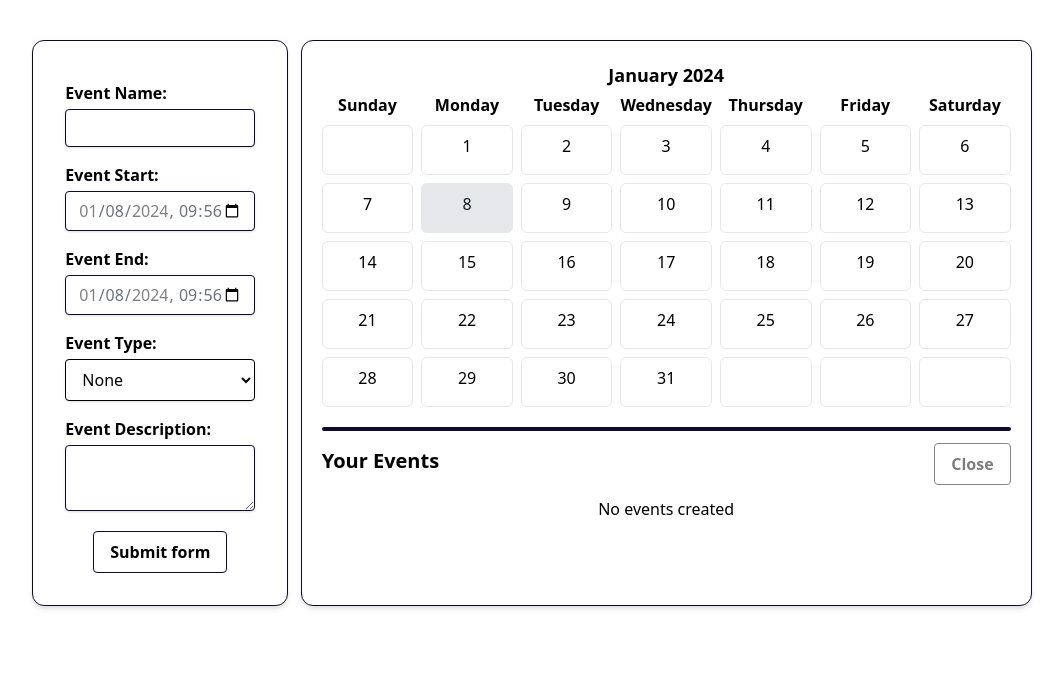
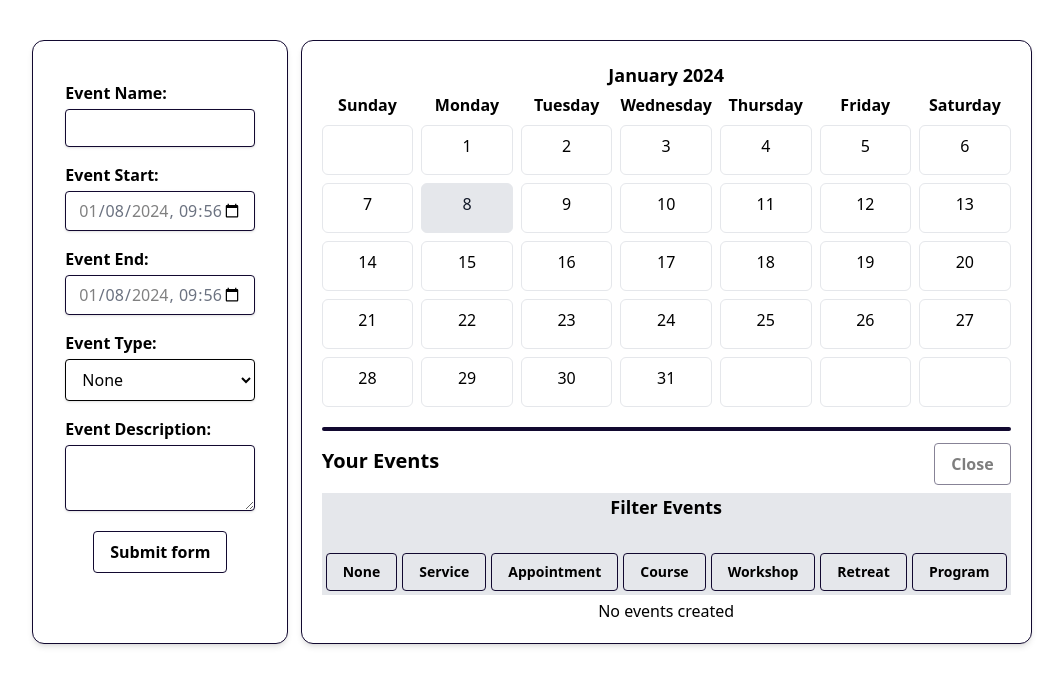
Before and after one commit to neoladsouza/event-calendar-control, a React (Create React App) app in the folder client/: page / in a window 1280 px wide. Shown: the top 686 px of the page, without its empty margins (108-1171 px from the left). Built offline with nearby package versions, Linux system fonts and the light colour scheme.

Commit message:
um filter buttons can be clicked, logged

```diff
--- a/client/src/App.js
+++ b/client/src/App.js
@@ -4,9 +4,8 @@ import { v4 as uuidv4 } from 'uuid';
 import { eachDayOfInterval, endOfMonth, format, getDay, isToday, startOfMonth, isBefore, isEqual, isAfter } from 'date-fns';
 import clsx from 'clsx';
 
-// CURRENT GOAL ->
-// UPCOMING GOALS -> filter events (event type)
-// LATER GOALS -> proper input validation, provide clarity about edit/save/submit form buttons (refactor code)
+// CURRENT GOAL -> filter events by event type -> filter allEvents, eventsByDate based on which type is selected
+// LATER GOALS -> color coding events by type, proper input validation, provide clarity about edit/save/submit form buttons (refactor code)
 
 class CustomDate extends Date {
   toISOStringWithOffset() {
@@ -64,7 +63,7 @@ export default function FormApp() {
     let newEvent;
 
     // checking if event exists in array
-    const noEventMatchesCurrentID = allEvents.every((event) => (event.id !== currentEventID))
+    const noEventMatchesCurrentID = allEvents.every((event) => (event.id !== currentEventID));
     if (noEventMatchesCurrentID) { // create a new event if no events in the array match the current ID
       console.log("creating a new event...");
       newEvent = {
@@ -272,9 +271,9 @@ export default function FormApp() {
               <label htmlFor="eventDesc" className="block text-left text-m font-bold mb-1">Event Description: </label>
               <textarea id="eventDesc" name="eventDesc" value={eventDesc} onChange={handleDescChange} required className="w-full h-full py-2 px-3 rounded border border-blue shadow align-top focus:border-black" />
             </div>
-            <button type="submit" className="mt-5 bg-transparent hover:bg-gray-200 font-semibold py-2 px-4 border border-blue hover:border-transparent rounded text-center">Submit form</button>
+            <button type="submit" className="mt-5 bg-transparent hover:bg-gray-200 font-semibold py-2 px-4 border border-blue  rounded text-center">Submit form</button>
         </form>
-        <NewCalendar events={allEvents} handleEditClick={handleEditClick} handleSaveClick={handleSaveClick} selectedDay={selectedDay} setSelectedDay={setSelectedDay} eventsForSelectedDay={eventsForSelectedDay} setEventsForSelectedDay={setEventsForSelectedDay} handleDeleteClick={handleDeleteClick}/>
+        <Calendar events={allEvents} handleEditClick={handleEditClick} handleSaveClick={handleSaveClick} selectedDay={selectedDay} setSelectedDay={setSelectedDay} eventsForSelectedDay={eventsForSelectedDay} setEventsForSelectedDay={setEventsForSelectedDay} handleDeleteClick={handleDeleteClick}/>
       </main>
     </div>
   );
@@ -292,10 +291,17 @@ function Options({ categories }) {
   );
 }
 
-function NewCalendar({ events, handleEditClick, handleSaveClick, selectedDay, setSelectedDay, eventsForSelectedDay, setEventsForSelectedDay, handleDeleteClick}) {
+function Calendar({ events, handleEditClick, handleSaveClick, selectedDay, setSelectedDay, eventsForSelectedDay, setEventsForSelectedDay, handleDeleteClick}) {
   const currentDate = new CustomDate();
   const firstDayOfMonth = startOfMonth(currentDate);
   const lastDayOfMonth = endOfMonth(currentDate);
+
+  const [filteredTypes, setFilteredTypes] = useState([]);
+  // EventShowcase determines what is being filtered via button clicks -> communicate to Calendar -> setEventsForSelectedDay(`filteredEventsList`)
+  useEffect(() => {
+    console.log(filteredTypes);
+  }, [filteredTypes]);
+
 
   // makes an array of the dates in between the specified start and end dates
   const daysInMonth = eachDayOfInterval({
@@ -378,7 +384,7 @@ function NewCalendar({ events, handleEditClick, handleSaveClick, selectedDay, se
         }
       </div>
       <hr className="w-full h-1 mt-5 bg-blue border-0 rounded" />
-      <EventShowcase listOfEvents={eventsForSelectedDay} selectedDay={selectedDay} onClose={handleCloseClick} handleEditClick={handleEditClick} handleSaveClick={handleSaveClick} handleDeleteClick={handleDeleteClick}/>
+      <EventShowcase listOfEvents={eventsForSelectedDay} selectedDay={selectedDay} onClose={handleCloseClick} handleEditClick={handleEditClick} handleSaveClick={handleSaveClick} handleDeleteClick={handleDeleteClick} filteredTypes={filteredTypes} setFilteredTypes={setFilteredTypes}/>
     </div>
   );
 }
@@ -405,19 +411,49 @@ function Day({ index, day, dateKey, todaysEvents, selectedDay, onDayClick }) {
   )
 }
 
-function EventShowcase({ selectedDay, listOfEvents, onClose, handleEditClick, handleSaveClick, handleDeleteClick }) {
+function EventShowcase({ selectedDay, listOfEvents, onClose, handleEditClick, handleSaveClick, handleDeleteClick, filteredTypes, setFilteredTypes }) {
   const list = Array.from(listOfEvents);
+
+  function handleClick(index) {
+    console.log(possibleEventTypes[index] + " is clicked");
+    if (filteredTypes.includes(possibleEventTypes[index])) {
+      setFilteredTypes(filteredTypes.filter((type) => type !== possibleEventTypes[index])); // safely removes
+    } else {
+      setFilteredTypes([...filteredTypes, possibleEventTypes[index]]);
+    }
+  }
 
   return (
     <>
       <div className="w-full h-auto m-0 flex flex-row justify-between">
         {
-          (selectedDay === null) ? (<h3 className="font-bold w-auto text-xl my-4 text-center">Your Events</h3>) : (<h3 className="font-bold w-auto text-xl my-4 text-center">Your Events for {selectedDay}</h3>)
+          (selectedDay === null) ? (<h3 className="font-bold w-auto text-xl mt-4 text-center">Your Events</h3>) : (<h3 className="font-bold w-auto text-xl mt-4 text-center">Your Events for {selectedDay}</h3>)
         }
         {
-          (selectedDay === null) ? (<button onClick={onClose} className="cursor-not-allowed opacity-50 my-3 h-auto w-auto bg-transparent text-center font-semibold py-2 px-4 border border-blue rounded">Close</button>)
-          : <button onClick={onClose} className="my-3 h-auto w-auto bg-transparent text-center hover:bg-gray-200 -700 font-semibold py-2 px-4 border border-blue hover:border-transparent rounded">Close</button>
+          (selectedDay === null) ? (<button onClick={onClose} className="cursor-not-allowed opacity-50 mt-3 h-auto w-auto bg-transparent text-center font-semibold py-2 px-4 border border-blue rounded">Close</button>)
+          : <button onClick={onClose} className="mt-3 h-auto w-auto bg-transparent text-center hover:bg-gray-200 font-semibold py-2 px-4 border border-blue  rounded">Close</button>
         }
+      </div>
+      <div className="w-full h-auto mt-0 bg-gray-200 border-blue">
+        <div className="text-center">
+          <h4 className="font-bold w-auto block text-lg mt-2 text-center">Filter Events</h4>
+          <div className="w-auto inline-block text-center text-sm font-semibold">
+            {
+              filteredTypes.map((type, index) => (
+                  <p key={type + index} className="inline bg-white px-2 py-1 mx-1 border rounded-full border-blue">{type}</p>
+              ))
+            }
+          </div>
+        </div>
+        <div className="w-full h-auto bg-transparent flex flex-row justify-between p-1 mt-1 mb-1">
+          {
+            possibleEventTypes.map((type, index) => {
+              return (
+                <button key={type} onClick={() => handleClick(index)} className="m-0 h-auto w-auto bg-transparent text-center text-sm hover:bg-white font-semibold py-2 px-4 border border-blue rounded">{type}</button>
+              );
+            })
+          }
+        </div>
       </div>
       <div className="flex flex-row flex-wrap justify-evenly">
         {
@@ -453,12 +489,12 @@ function Event({ eventObject, handleEditClick, handleSaveClick, handleDeleteClic
   return (
     <div className="block border bg-gray-200 my-5 mx-5">
       <div className="flex flex-row justify-between px-2 h-auto">
-        <button onClick={handleEdit} className="mt-3 h-auto w-auto bg-transparent text-center hover:bg-white font-semibold py-2 px-4 border border-blue hover:border-transparent rounded">Edit</button>
+        <button onClick={handleEdit} className="mt-3 h-auto w-auto bg-transparent text-center hover:bg-white font-semibold py-2 px-4 border border-blue  rounded">Edit</button>
         {
           (isEditing === true) ? (<div className="text-lg font-semibold mt-4">Editing...</div>) : (<div className="text-lg font-semibold mt-4">Saved!</div>)
         }
-        <button onClick={handleDelete}className="mt-3 h-auto w-auto bg-transparent text-center hover:bg-white -700 font-semibold py-2 px-4 border border-blue hover:border-transparent rounded">Delete</button>
-        <button onClick={handleSave}className="mt-3 h-auto w-auto bg-transparent text-center hover:bg-white -700 font-semibold py-2 px-4 border border-blue hover:border-transparent rounded">Save</button>
+        <button onClick={handleDelete}className="mt-3 h-auto w-auto bg-transparent text-center hover:bg-white -700 font-semibold py-2 px-4 border border-blue  rounded">Delete</button>
+        <button onClick={handleSave}className="mt-3 h-auto w-auto bg-transparent text-center hover:bg-white -700 font-semibold py-2 px-4 border border-blue  rounded">Save</button>
       </div>
       <ul key={eventObject.id} className="list-disc list-inside p-5">
         <li>Name: {eventObject.name}</li>
--- a/client/tailwind.config.js
+++ b/client/tailwind.config.js
@@ -144,6 +144,7 @@ module.exports = {
       purple: colors.purple,
       red: colors.red,
       otherBlue: "#7a93ba",
+      transparent: colors.transparent,
     },
     columns: {
       auto: 'auto',
```
